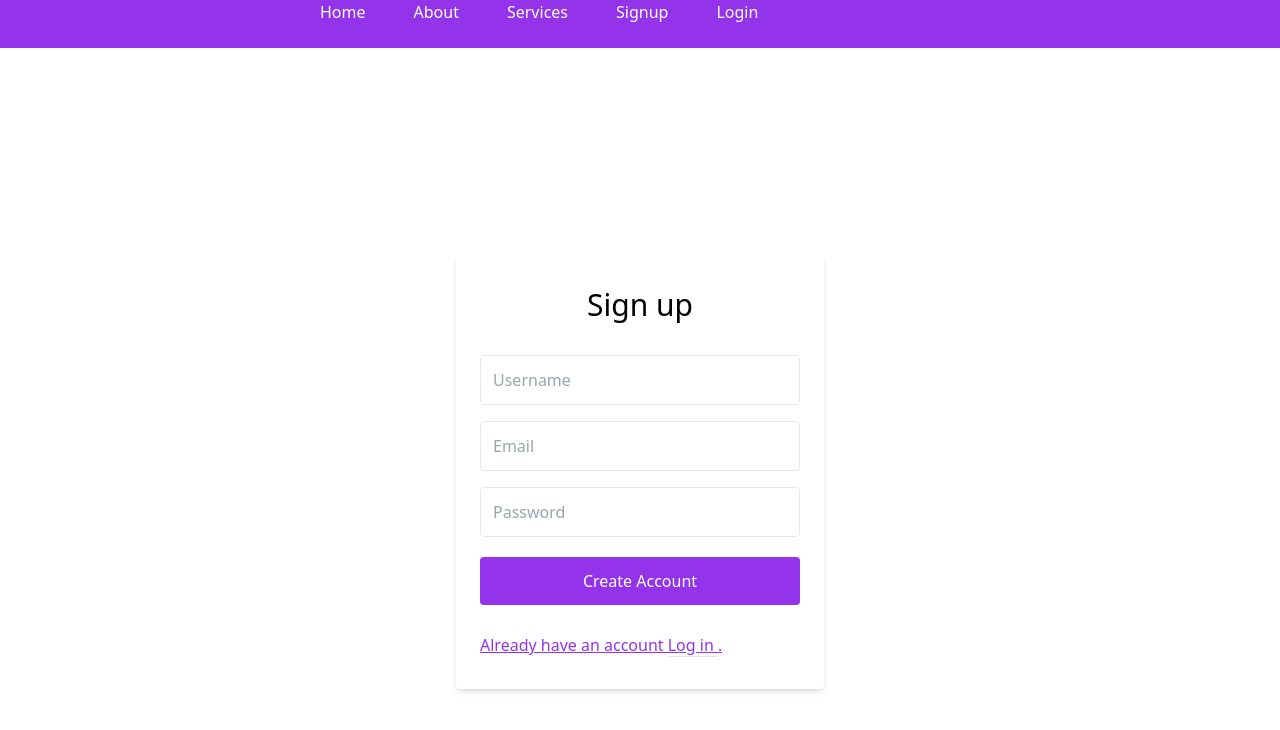
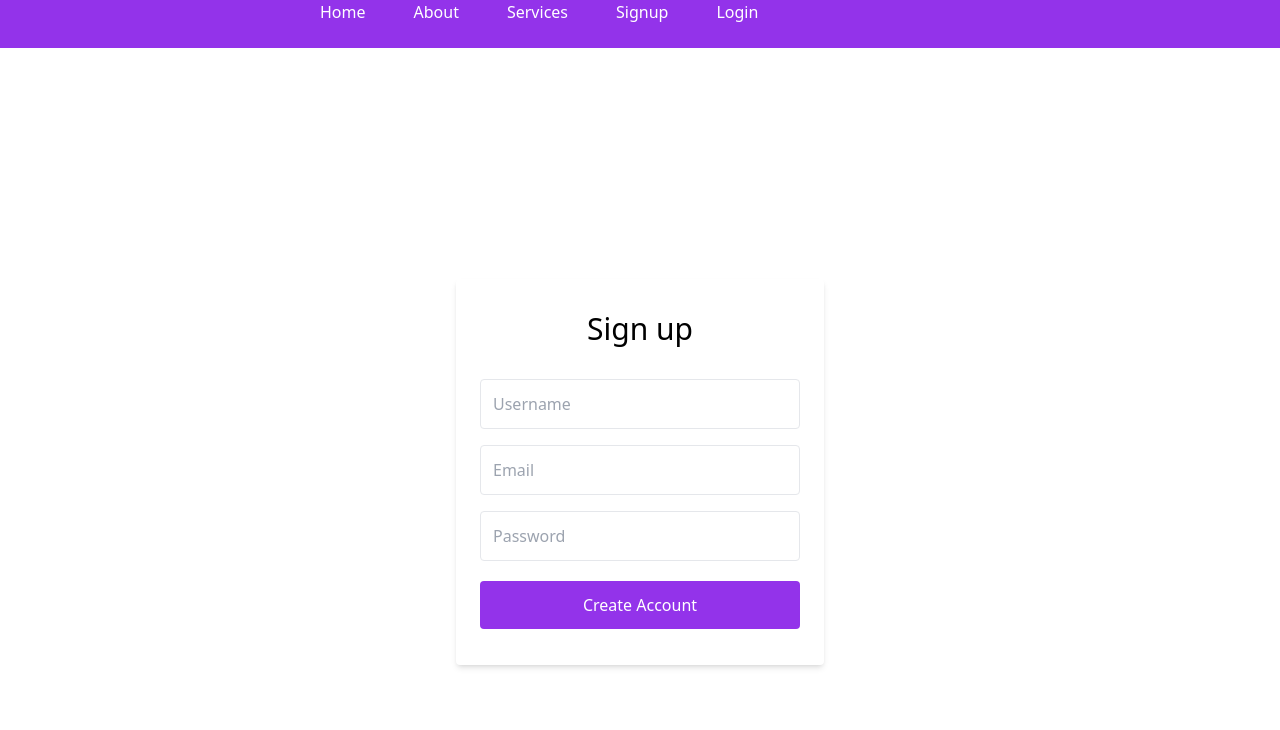
Before and after one commit to jenifferakinyi/Vuejs-Forms, a Vue app in the folder users/: page /signup in a window 1280 px wide. Shown: the top 730 px of the page. Built offline with nearby package versions, Linux system fonts and the light colour scheme.

Commit message:
adding success message

```diff
--- a/users/src/views/SignupView.vue
+++ b/users/src/views/SignupView.vue
@@ -32,11 +32,8 @@
                     >Create Account</button>
                 </form>
 
-                <div class="text-purple-600 mt-6 underline">
-                    Already have an account
-                    <a class="underline border-b border-blue text-purple-600 " href="../login/">
-                        Log in
-                    </a>.
+                <div v-if="registrationSuccess" class="text-green-600 mt-4">
+                    Registration successful! You can now <a href="../login/">log in</a>.
                 </div>
             </div>
         </div>
@@ -49,7 +46,8 @@ export default {
         return {
             username: '',
             email: '',
-            password: ''
+            password: '',
+            registrationSuccess: false
         };
     },
     methods: {
@@ -68,6 +66,12 @@ export default {
                 });
                 const data = await response.json();
                 console.log(data); // Handle response from the server
+
+                // Clear form fields and set registrationSuccess to true
+                this.username = '';
+                this.email = '';
+                this.password = '';
+                this.registrationSuccess = true;
             } catch (error) {
                 console.error('Error:', error);
             }
```
